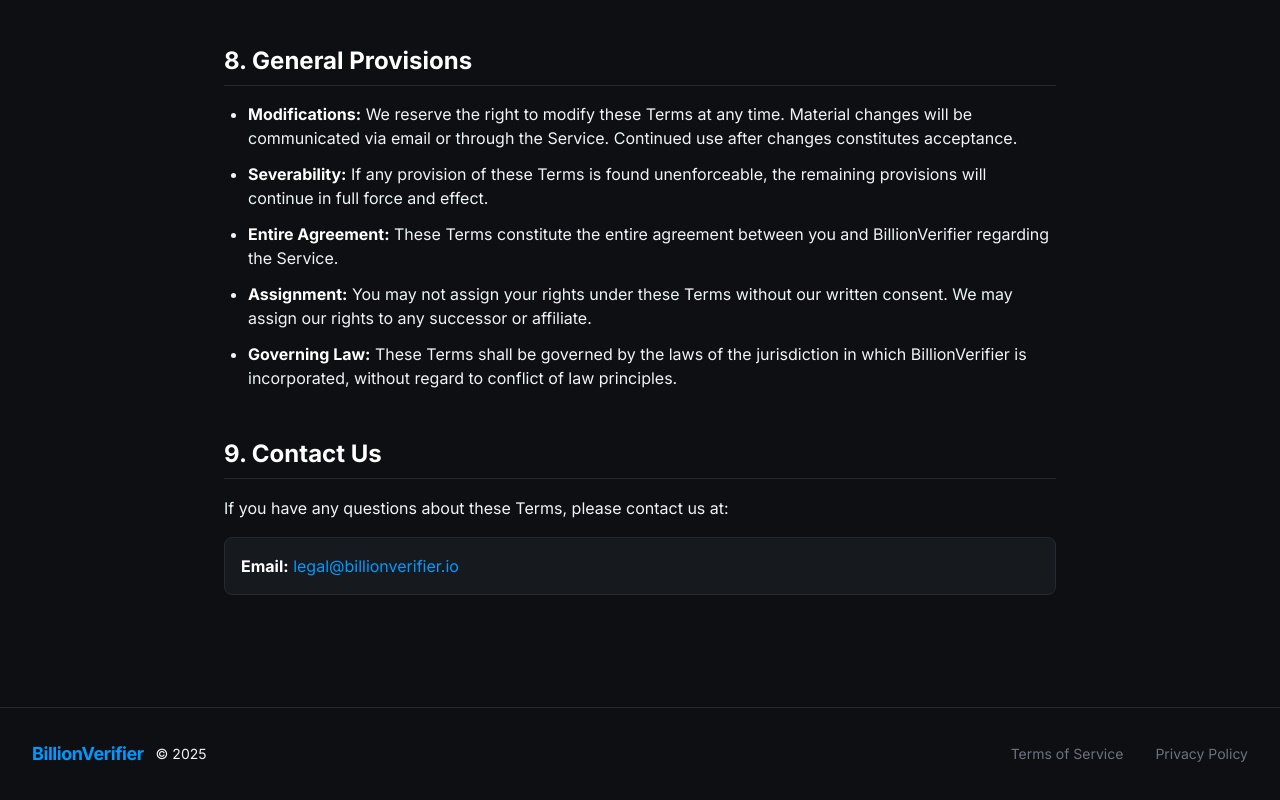
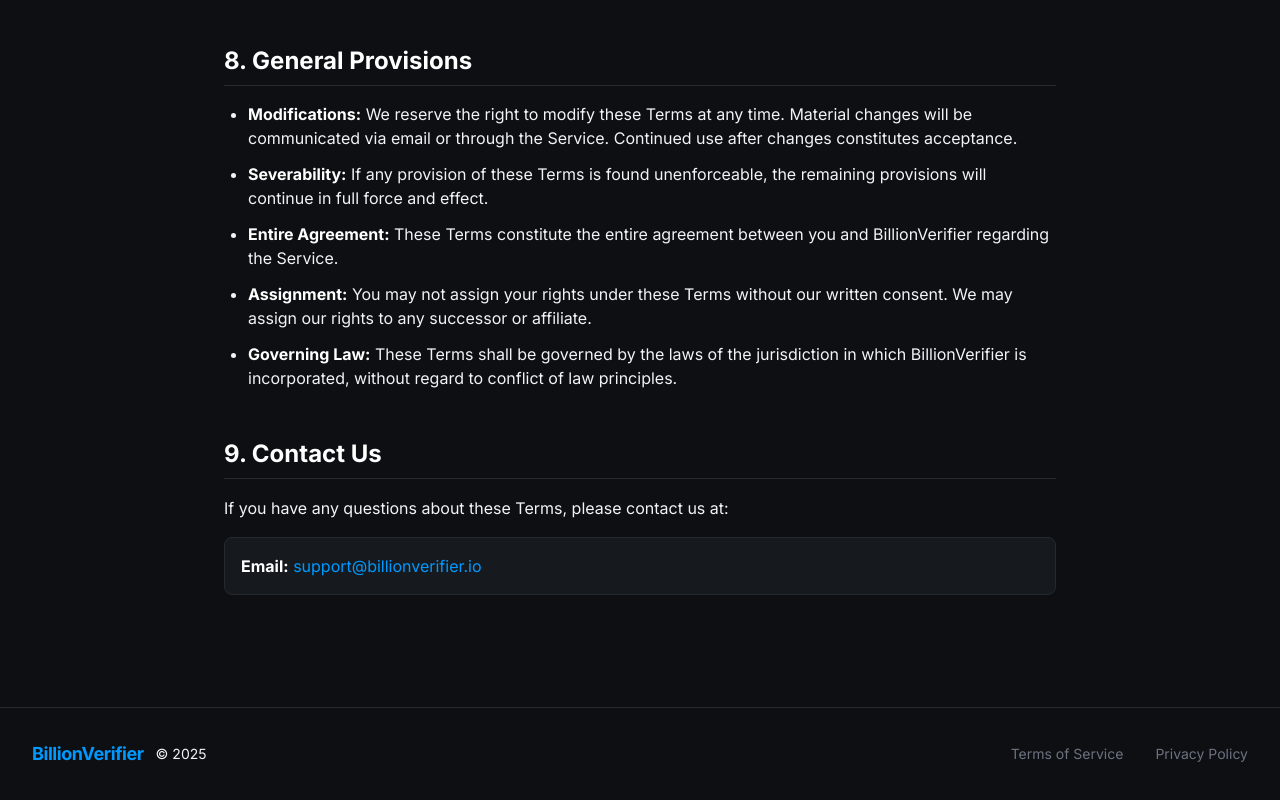
Before and after one commit to KyleBezuidenhout/email-verifier-saas, a Next.js app in the folder frontend/: page /terms in a window 1280 px wide. Shown: the part 3734-4534 px from the top of the page. Built offline with nearby package versions, Linux system fonts and the light colour scheme; no server answers.

Commit message:
Add support@billionverifier.io to terms, privacy, and support pages

```diff
--- a/frontend/app/(dashboard)/support/page.tsx
+++ b/frontend/app/(dashboard)/support/page.tsx
@@ -10,16 +10,86 @@
         </p>
       </div>
 
-      <div className="glass-card p-12 text-center">
-        <div className="w-16 h-16 mx-auto mb-6 rounded-full bg-dashboard-accent/20 flex items-center justify-center">
-          <svg className="w-8 h-8 text-dashboard-accent" fill="none" stroke="currentColor" viewBox="0 0 24 24">
-            <path strokeLinecap="round" strokeLinejoin="round" strokeWidth={2} d="M18.364 5.636l-3.536 3.536m0 5.656l3.536 3.536M9.172 9.172L5.636 5.636m3.536 9.192l-3.536 3.536M21 12a9 9 0 11-18 0 9 9 0 0118 0zm-5 0a4 4 0 11-8 0 4 4 0 018 0z" />
-          </svg>
+      {/* Contact Card */}
+      <div className="glass-card p-8 mb-6">
+        <div className="flex items-start gap-4">
+          <div className="w-12 h-12 rounded-full bg-dashboard-accent/20 flex items-center justify-center flex-shrink-0">
+            <svg className="w-6 h-6 text-dashboard-accent" fill="none" stroke="currentColor" viewBox="0 0 24 24">
+              <path strokeLinecap="round" strokeLinejoin="round" strokeWidth={2} d="M3 8l7.89 5.26a2 2 0 002.22 0L21 8M5 19h14a2 2 0 002-2V7a2 2 0 00-2-2H5a2 2 0 00-2 2v10a2 2 0 002 2z" />
+            </svg>
+          </div>
+          <div>
+            <h2 className="text-xl font-semibold text-dashboard-text mb-2">Contact Us</h2>
+            <p className="text-dashboard-text-muted mb-4">
+              Have a question, issue, or need assistance? Our support team is here to help.
+            </p>
+            <a
+              href="mailto:support@billionverifier.io"
+              className="inline-flex items-center gap-2 text-dashboard-accent hover:underline font-medium"
+            >
+              support@billionverifier.io
+              <svg className="w-4 h-4" fill="none" stroke="currentColor" viewBox="0 0 24 24">
+                <path strokeLinecap="round" strokeLinejoin="round" strokeWidth={2} d="M10 6H6a2 2 0 00-2 2v10a2 2 0 002 2h10a2 2 0 002-2v-4M14 4h6m0 0v6m0-6L10 14" />
+              </svg>
+            </a>
+          </div>
         </div>
-        <h2 className="text-xl font-semibold text-dashboard-text mb-2">Coming Soon</h2>
-        <p className="text-dashboard-text-muted">
-          Support contact form and FAQ will be available here shortly.
-        </p>
+      </div>
+
+      {/* Response Time Card */}
+      <div className="glass-card p-8 mb-6">
+        <div className="flex items-start gap-4">
+          <div className="w-12 h-12 rounded-full bg-green-500/20 flex items-center justify-center flex-shrink-0">
+            <svg className="w-6 h-6 text-green-500" fill="none" stroke="currentColor" viewBox="0 0 24 24">
+              <path strokeLinecap="round" strokeLinejoin="round" strokeWidth={2} d="M12 8v4l3 3m6-3a9 9 0 11-18 0 9 9 0 0118 0z" />
+            </svg>
+          </div>
+          <div>
+            <h2 className="text-xl font-semibold text-dashboard-text mb-2">Response Time</h2>
+            <p className="text-dashboard-text-muted">
+              We typically respond to all support inquiries within 24 hours during business days.
+            </p>
+          </div>
+        </div>
+      </div>
+
+      {/* FAQ Preview */}
+      <div className="glass-card p-8">
+        <div className="flex items-start gap-4">
+          <div className="w-12 h-12 rounded-full bg-purple-500/20 flex items-center justify-center flex-shrink-0">
+            <svg className="w-6 h-6 text-purple-500" fill="none" stroke="currentColor" viewBox="0 0 24 24">
+              <path strokeLinecap="round" strokeLinejoin="round" strokeWidth={2} d="M8.228 9c.549-1.165 2.03-2 3.772-2 2.21 0 4 1.343 4 3 0 1.4-1.278 2.575-3.006 2.907-.542.104-.994.54-.994 1.093m0 3h.01M21 12a9 9 0 11-18 0 9 9 0 0118 0z" />
+            </svg>
+          </div>
+          <div>
+            <h2 className="text-xl font-semibold text-dashboard-text mb-2">Common Questions</h2>
+            <ul className="text-dashboard-text-muted space-y-2">
+              <li className="flex items-center gap-2">
+                <span className="w-1.5 h-1.5 rounded-full bg-dashboard-accent"></span>
+                How do credits work?
+              </li>
+              <li className="flex items-center gap-2">
+                <span className="w-1.5 h-1.5 rounded-full bg-dashboard-accent"></span>
+                What is the email verification accuracy?
+              </li>
+              <li className="flex items-center gap-2">
+                <span className="w-1.5 h-1.5 rounded-full bg-dashboard-accent"></span>
+                How do I export my verified emails?
+              </li>
+              <li className="flex items-center gap-2">
+                <span className="w-1.5 h-1.5 rounded-full bg-dashboard-accent"></span>
+                Can I get a refund for unused credits?
+              </li>
+            </ul>
+            <p className="text-dashboard-text-muted mt-4 text-sm">
+              Email us at{" "}
+              <a href="mailto:support@billionverifier.io" className="text-dashboard-accent hover:underline">
+                support@billionverifier.io
+              </a>
+              {" "}for answers to these and any other questions.
+            </p>
+          </div>
+        </div>
       </div>
     </div>
   );
--- a/frontend/app/privacy/page.tsx
+++ b/frontend/app/privacy/page.tsx
@@ -36,16 +36,10 @@
                 BillionVerifier acts as the data controller for the personal information we collect from our users (account holders). For questions about this Privacy Policy or our data practices, please contact us:
               </p>
               <div className="bg-[#161A1F] border border-landing-border p-4 rounded-lg">
-                <p className="text-landing-text mb-2">
+                <p className="text-landing-text">
                   <strong className="text-landing-heading">Email:</strong>{" "}
-                  <a href="mailto:privacy@billionverifier.io" className="text-landing-accent hover:underline">
-                    privacy@billionverifier.io
-                  </a>
-                </p>
-                <p className="text-landing-text">
-                  <strong className="text-landing-heading">Data Protection Inquiries:</strong>{" "}
-                  <a href="mailto:dpo@billionverifier.io" className="text-landing-accent hover:underline">
-                    dpo@billionverifier.io
+                  <a href="mailto:support@billionverifier.io" className="text-landing-accent hover:underline">
+                    support@billionverifier.io
                   </a>
                 </p>
               </div>
@@ -241,8 +235,8 @@
               <div className="bg-[#161A1F] border border-landing-border p-4 rounded-lg">
                 <p className="text-landing-text">
                   <strong className="text-landing-heading">To Exercise Your Rights:</strong> Contact us at{" "}
-                  <a href="mailto:privacy@billionverifier.io" className="text-landing-accent hover:underline">
-                    privacy@billionverifier.io
+                  <a href="mailto:support@billionverifier.io" className="text-landing-accent hover:underline">
+                    support@billionverifier.io
                   </a>
                   . We will respond to verified requests within the timeframes required by applicable law (typically 30 days for GDPR, 45 days for CCPA).
                 </p>
@@ -335,8 +329,8 @@
               </h2>
               <p className="text-landing-text leading-relaxed">
                 The Service is not intended for individuals under the age of 18. We do not knowingly collect personal information from children. If you believe we have inadvertently collected information from a child, please contact us immediately at{" "}
-                <a href="mailto:privacy@billionverifier.io" className="text-landing-accent hover:underline">
-                  privacy@billionverifier.io
+                <a href="mailto:support@billionverifier.io" className="text-landing-accent hover:underline">
+                  support@billionverifier.io
                 </a>
                 , and we will take steps to delete such information.
               </p>
@@ -360,23 +354,11 @@
               <p className="text-landing-text leading-relaxed mb-4">
                 If you have any questions about this Privacy Policy or wish to exercise your privacy rights, please contact us:
               </p>
-              <div className="bg-[#161A1F] border border-landing-border p-4 rounded-lg space-y-2">
+              <div className="bg-[#161A1F] border border-landing-border p-4 rounded-lg">
                 <p className="text-landing-text">
-                  <strong className="text-landing-heading">General Inquiries:</strong>{" "}
-                  <a href="mailto:privacy@billionverifier.io" className="text-landing-accent hover:underline">
-                    privacy@billionverifier.io
-                  </a>
-                </p>
-                <p className="text-landing-text">
-                  <strong className="text-landing-heading">Data Protection Officer:</strong>{" "}
-                  <a href="mailto:dpo@billionverifier.io" className="text-landing-accent hover:underline">
-                    dpo@billionverifier.io
-                  </a>
-                </p>
-                <p className="text-landing-text">
-                  <strong className="text-landing-heading">Legal Inquiries:</strong>{" "}
-                  <a href="mailto:legal@billionverifier.io" className="text-landing-accent hover:underline">
-                    legal@billionverifier.io
+                  <strong className="text-landing-heading">Email:</strong>{" "}
+                  <a href="mailto:support@billionverifier.io" className="text-landing-accent hover:underline">
+                    support@billionverifier.io
                   </a>
                 </p>
               </div>
--- a/frontend/app/terms/page.tsx
+++ b/frontend/app/terms/page.tsx
@@ -240,8 +240,8 @@
               <div className="bg-[#161A1F] border border-landing-border p-4 rounded-lg">
                 <p className="text-landing-text">
                   <strong className="text-landing-heading">Email:</strong>{" "}
-                  <a href="mailto:legal@billionverifier.io" className="text-landing-accent hover:underline">
-                    legal@billionverifier.io
+                  <a href="mailto:support@billionverifier.io" className="text-landing-accent hover:underline">
+                    support@billionverifier.io
                   </a>
                 </p>
               </div>
```
